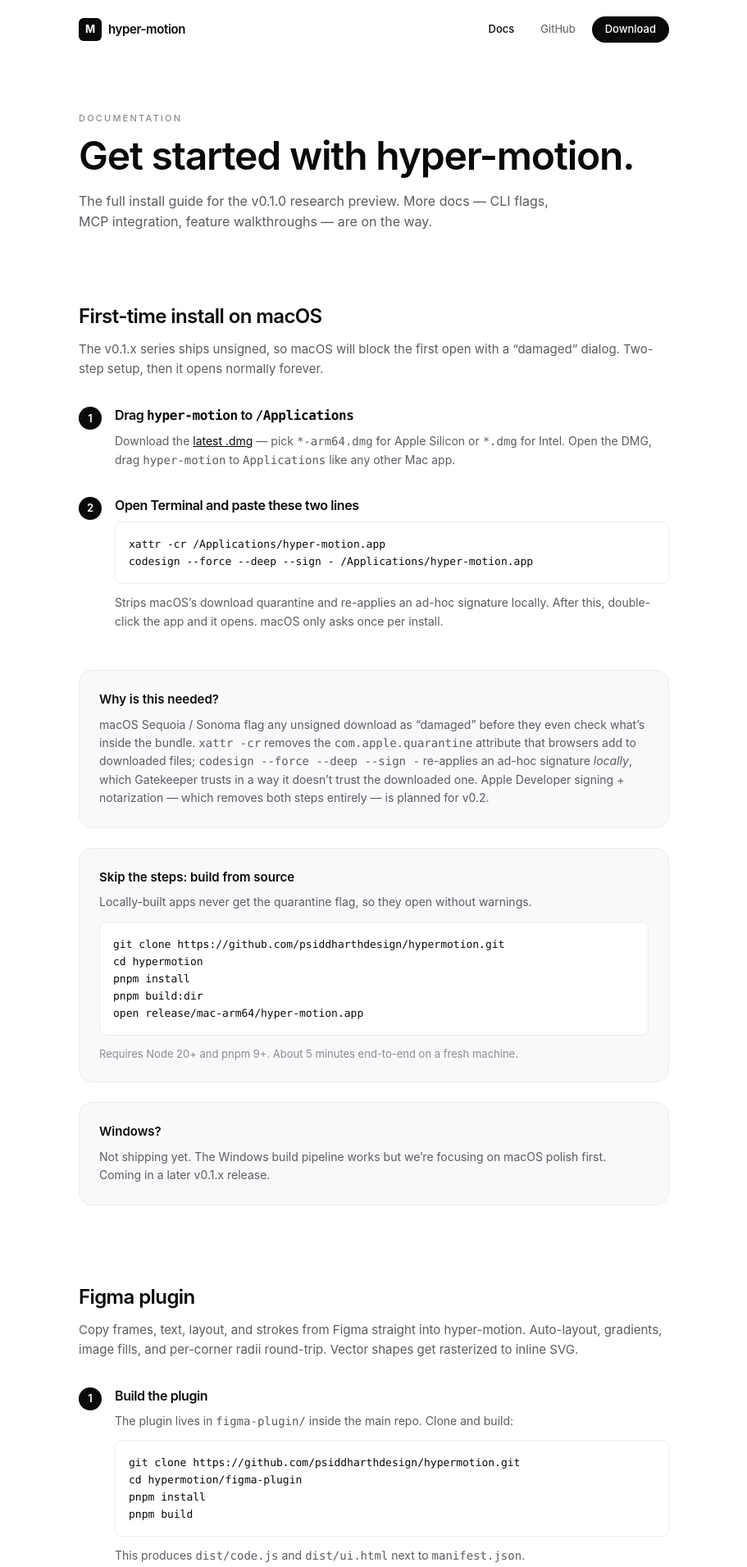
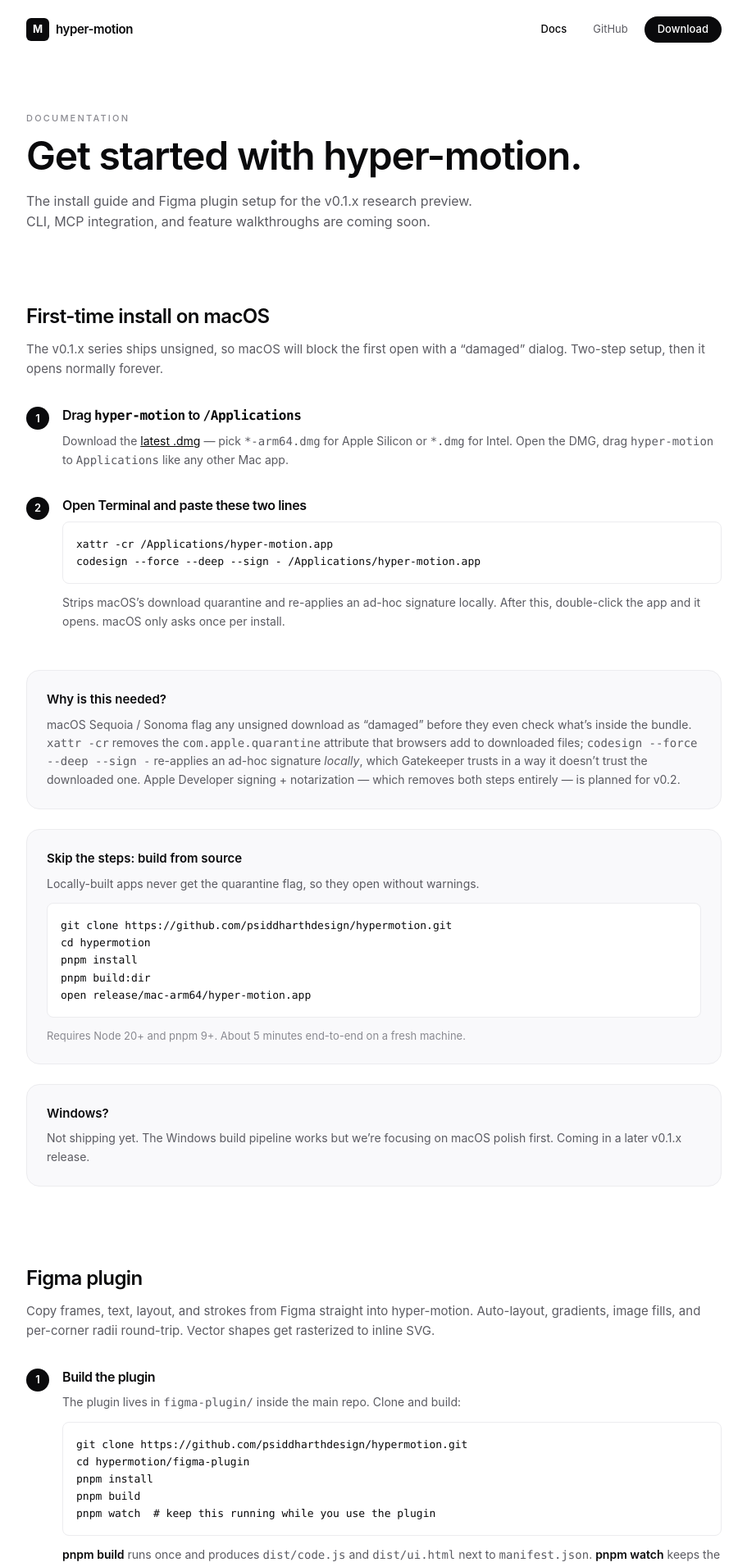
Before and after one commit to psiddharthdesign/hypermotion-landing, a Next.js app: page /docs in a window 1280 px wide. Shown: the top 1911 px of the page at 82% size, without its empty margins (184-1095 px from the left). Built offline with nearby package versions, Linux system fonts and the light colour scheme.

Commit message:
Docs max-w-4xl consistency, pnpm watch step, CLI marked coming soon

```diff
--- a/app/docs/page.tsx
+++ b/app/docs/page.tsx
@@ -6,7 +6,7 @@
 export const metadata: Metadata = {
   title: 'Docs — hyper-motion',
   description:
-    'How to install and run hyper-motion. First-time setup on macOS, CLI usage, and AI agent integration.',
+    'How to install and run hyper-motion. First-time setup on macOS, Figma plugin, and what is coming next.',
 }
 
 /**
@@ -32,7 +32,7 @@
 
 function Nav() {
   return (
-    <nav className="mx-auto flex max-w-3xl items-center justify-between px-6 py-5">
+    <nav className="mx-auto flex max-w-4xl items-center justify-between px-6 py-5">
       <Link href="/" className="flex items-center gap-2">
         <Logo />
         <span className="text-[15px] font-semibold tracking-tight text-text">
@@ -76,7 +76,7 @@
 
 function Hero() {
   return (
-    <section className="mx-auto max-w-3xl px-6 pb-10 pt-16">
+    <section className="mx-auto max-w-4xl px-6 pb-10 pt-16">
       <p className="mb-3 text-[11px] font-medium uppercase tracking-[0.2em] text-text-subtle">
         Documentation
       </p>
@@ -84,9 +84,9 @@
         Get started with hyper-motion.
       </h1>
       <p className="mt-4 max-w-xl text-[16px] leading-[1.55] text-text-muted">
-        The full install guide for the v0.1.0 research preview. More docs
-        — CLI flags, MCP integration, feature walkthroughs — are on the
-        way.
+        The install guide and Figma plugin setup for the v0.1.x research
+        preview. CLI, MCP integration, and feature walkthroughs are
+        coming soon.
       </p>
     </section>
   )
@@ -94,7 +94,7 @@
 
 function InstallSection() {
   return (
-    <section className="mx-auto max-w-3xl px-6 py-12">
+    <section className="mx-auto max-w-4xl px-6 py-12">
       <h2
         id="install"
         className="scroll-mt-20 text-2xl font-semibold tracking-tight text-text"
@@ -209,7 +209,7 @@
   return (
     <section
       id="figma-plugin"
-      className="mx-auto max-w-3xl px-6 py-12 scroll-mt-20"
+      className="mx-auto max-w-4xl px-6 py-12 scroll-mt-20"
     >
       <h2 className="text-2xl font-semibold tracking-tight text-text">
         Figma plugin
@@ -235,13 +235,19 @@
 {`git clone https://github.com/psiddharthdesign/hypermotion.git
 cd hypermotion/figma-plugin
 pnpm install
-pnpm build`}
+pnpm build
+pnpm watch  # keep this running while you use the plugin`}
               </pre>
               <p className="mt-3 text-[14px] leading-[1.6] text-text-muted">
-                This produces{' '}
+                <span className="font-semibold text-text">pnpm build</span>{' '}
+                runs once and produces{' '}
                 <span className="font-mono">dist/code.js</span> and{' '}
                 <span className="font-mono">dist/ui.html</span> next to{' '}
-                <span className="font-mono">manifest.json</span>.
+                <span className="font-mono">manifest.json</span>.{' '}
+                <span className="font-semibold text-text">pnpm watch</span>{' '}
+                keeps the plugin in sync as you make changes — leave it
+                running in a terminal while you use it inside Figma so
+                edits to the plugin source are reflected on the next run.
               </p>
             </>
           }
@@ -331,7 +337,7 @@
         'target semantic properties.',
     },
     {
-      title: 'CLI & MCP',
+      title: 'CLI & MCP · coming soon',
       body:
         'Install the CLI, render from the terminal, wire the MCP server ' +
         'into Claude Code or Codex. Reference for every flag and tool.',
@@ -361,7 +367,7 @@
   ]
 
   return (
-    <section className="mx-auto max-w-3xl px-6 py-12">
+    <section className="mx-auto max-w-4xl px-6 py-12">
       <h2 className="text-2xl font-semibold tracking-tight text-text">
         More docs, coming soon
       </h2>
@@ -434,7 +440,7 @@
 function Footer() {
   return (
     <footer className="mt-12 border-t border-border">
-      <div className="mx-auto flex max-w-3xl flex-col gap-4 px-6 py-8 text-[13px] text-text-muted sm:flex-row sm:items-center sm:justify-between">
+      <div className="mx-auto flex max-w-4xl flex-col gap-4 px-6 py-8 text-[13px] text-text-muted sm:flex-row sm:items-center sm:justify-between">
         <div className="flex items-center gap-2">
           <Logo />
           <span>hyper-motion · Apache 2.0 · v0.1.0 research preview</span>
--- a/app/page.tsx
+++ b/app/page.tsx
@@ -165,8 +165,8 @@
     {
       title: 'AI-driveable',
       body:
-        'CLI + Model Context Protocol server included. Claude Code, Codex, ' +
-        'and any MCP-compatible agent can render scenes from the terminal.',
+        'CLI + Model Context Protocol server coming soon. Claude Code, Codex, ' +
+        'and any MCP-compatible agent will be able to drive renders directly.',
     },
   ]
   return (
@@ -200,33 +200,31 @@
   return (
     <section className="mx-auto max-w-4xl px-6 py-24">
       <p className="mb-3 text-[11px] font-medium uppercase tracking-[0.22em] text-text-subtle">
-        CLI &amp; MCP
+        CLI &amp; MCP · coming soon
       </p>
       <h2 className="text-balance text-2xl font-semibold tracking-tight text-text sm:text-3xl">
         Render from the terminal.
       </h2>
       <p className="mt-3 max-w-xl text-[15px] leading-[1.55] text-text-muted">
-        Optional companion package. Drive renders from a script, a CI job,
-        or an AI coding agent — Claude Code, Codex, any MCP-compatible
-        client.
+        Companion package for scripted renders and AI-agent integration —
+        Claude Code, Codex, any MCP-compatible client. Coming soon.
       </p>
-      <div className="mt-7 max-w-2xl overflow-hidden rounded-2xl border border-border bg-surface">
+      <div className="mt-7 max-w-2xl overflow-hidden rounded-2xl border border-dashed border-border bg-surface opacity-80">
         <div className="border-b border-border bg-white px-4 py-2 font-mono text-[11px] uppercase tracking-[0.15em] text-text-subtle">
-          Terminal
+          Terminal · preview
         </div>
-        <pre className="overflow-x-auto p-5 font-mono text-[13px] leading-relaxed text-text">
-{`# install globally
+        <pre className="overflow-x-auto p-5 font-mono text-[13px] leading-relaxed text-text-muted">
+{`# coming soon — sketch of the planned interface
+
 $ pnpm add -g @psiddharthdesign/hypermotion
 
-# render the current scene
 $ hypermotion render -o demo.mp4 -q 4k
 
-# wire it into Claude Code
 $ claude mcp add hypermotion -- hypermotion-mcp`}
         </pre>
       </div>
       <p className="mt-4 text-[12.5px] text-text-subtle">
-        Full guide ·{' '}
+        Roadmap ·{' '}
         <Link
           href="/docs"
           className="underline decoration-text-subtle/40 underline-offset-[3px] hover:text-text"
```
